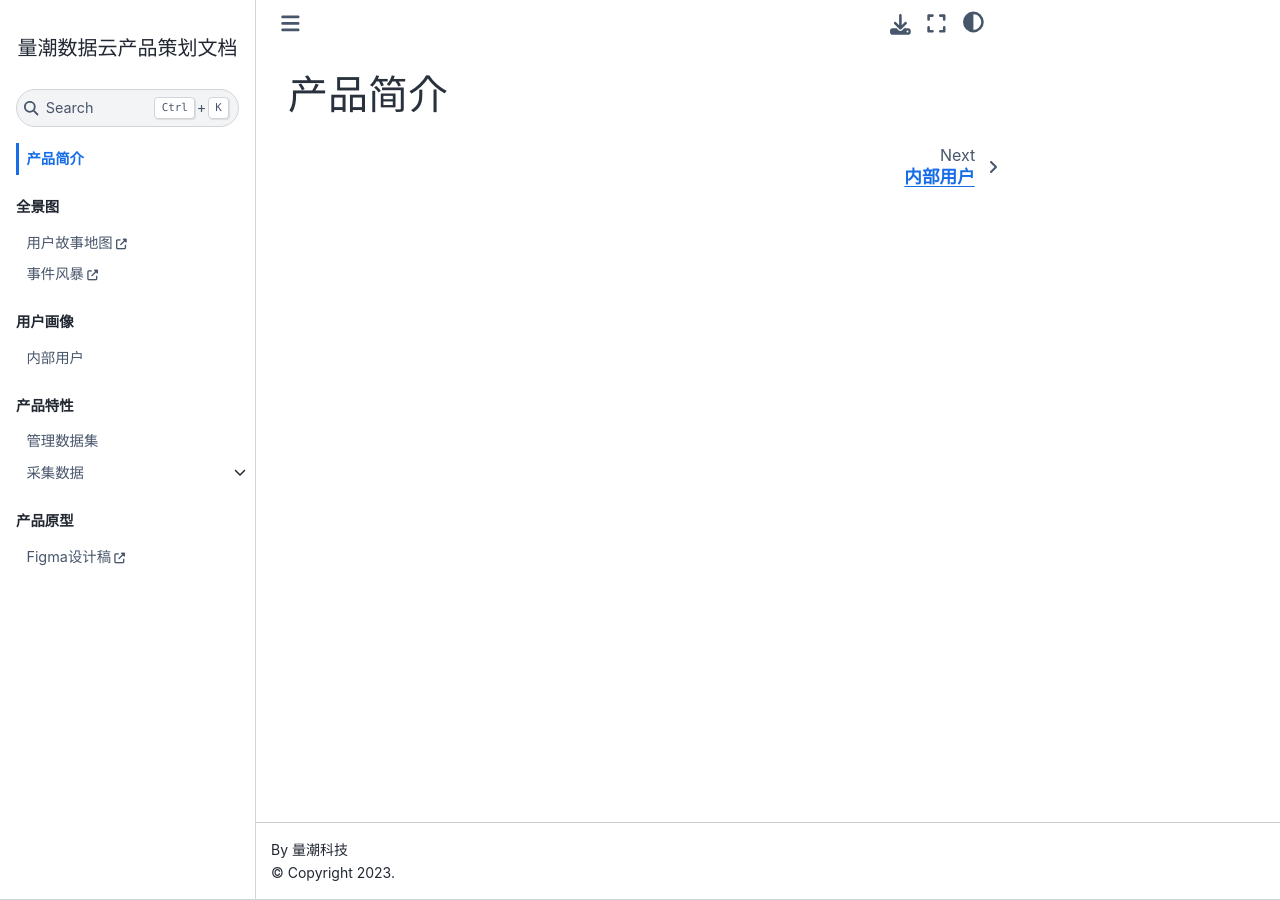
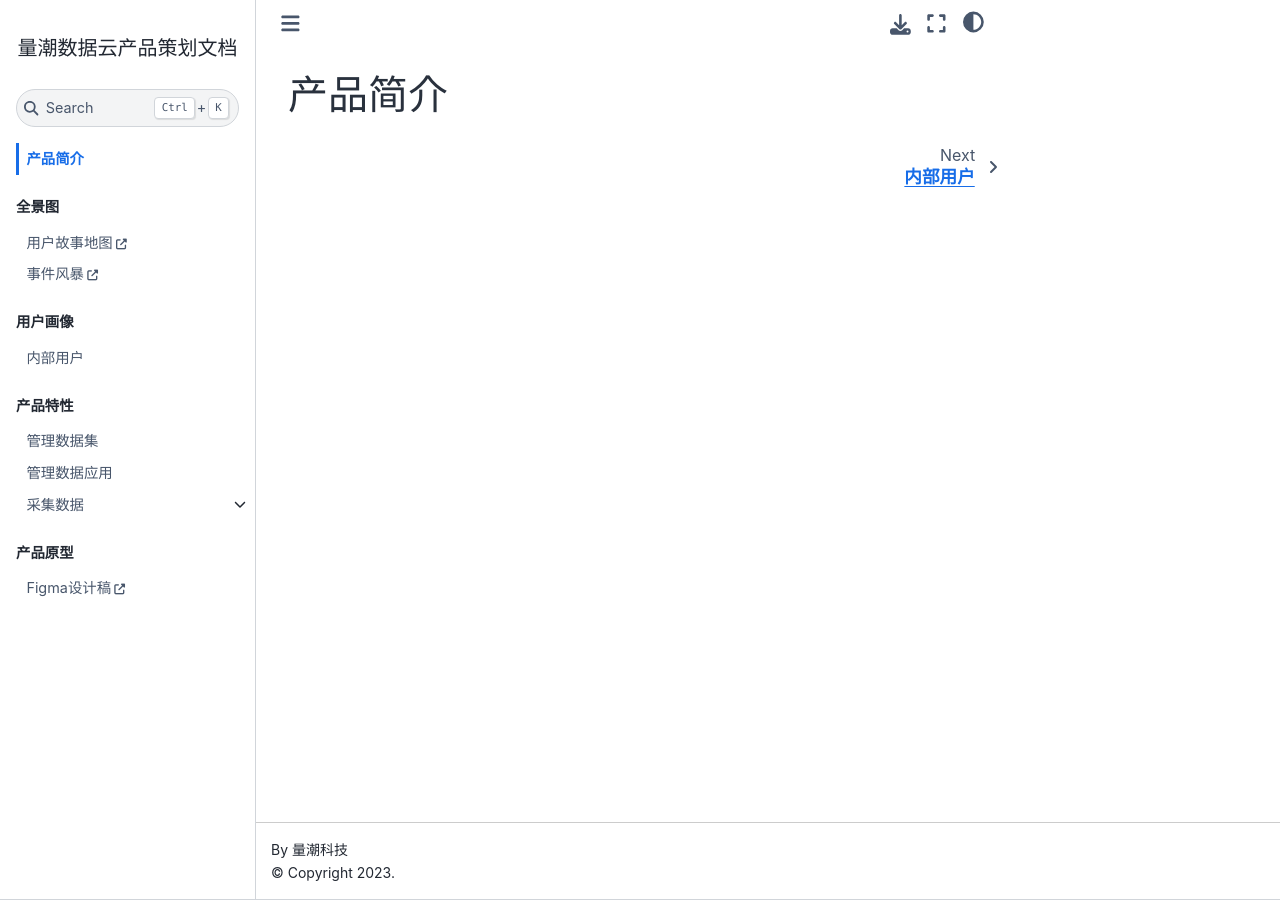
Before and after one commit to quanttide/qtcloud-data-prd, a Jupyter Book: the page built from index.md, in a window 1280 px wide. Built offline with Jupyter Book 1.0.4 settings and Sphinx 7.4.7 and the Sphinx Book theme 1.1.4, drawn with Linux system fonts in a browser that asks for light colours.

Commit message:
feat: 增加数据应用管理

```diff
--- a/_toc.yml
+++ b/_toc.yml
@@ -13,6 +13,7 @@ parts:
 - caption: 产品特性
   chapters:
   - file: features/datasets/README.md
+  - file: features/applications/README.md
   - file: features/collecting/README.md
     sections:
     - file: features/collecting/monitoring.md
--- /dev/null
+++ b/features/applications/README.md
@@ -0,0 +1 @@
+# 管理数据应用
```
